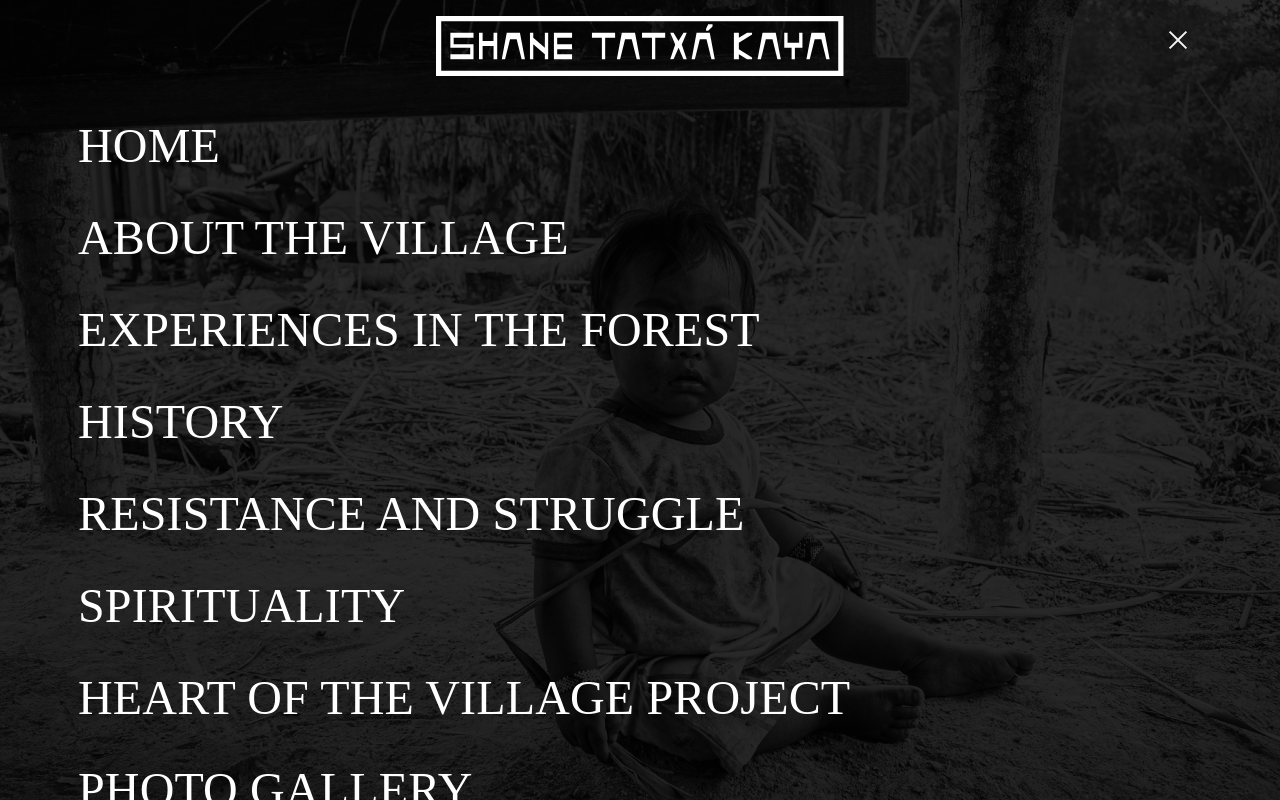
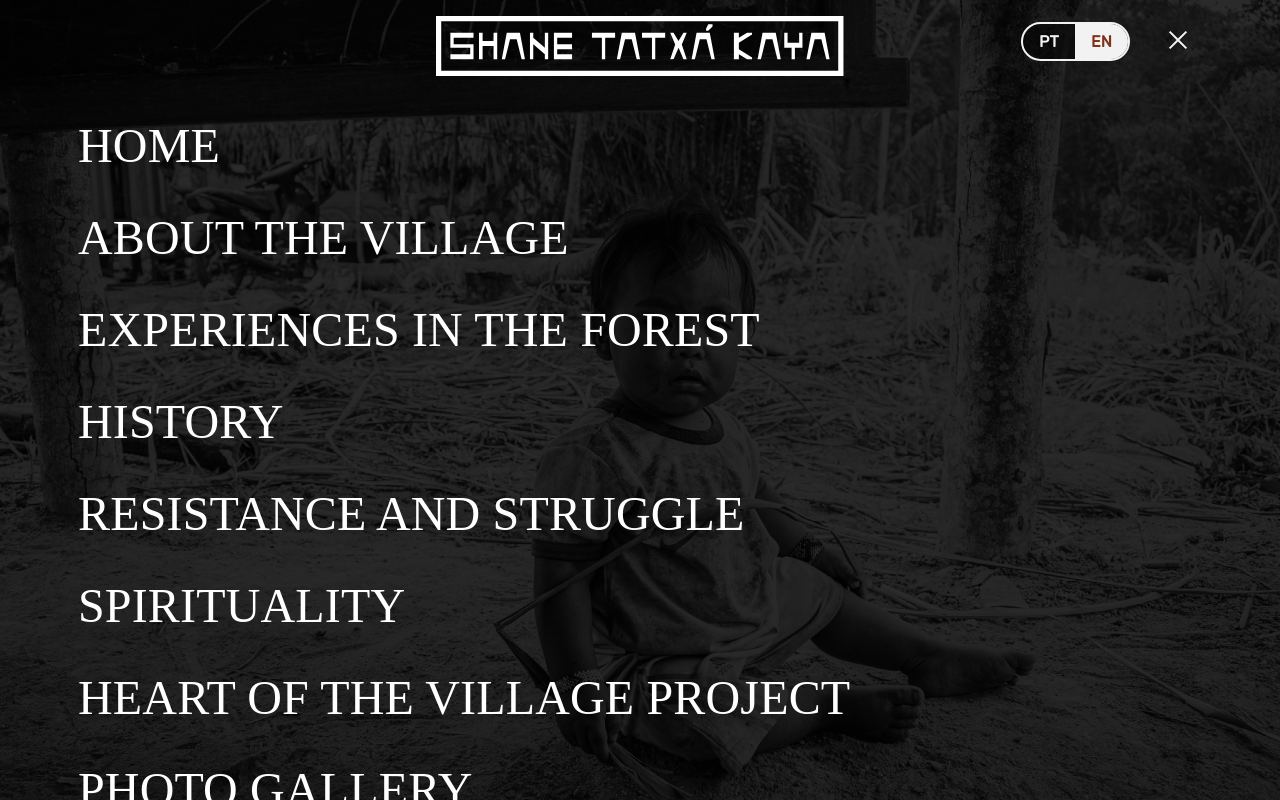
Before and after one commit to larasantos8/aldeia-shanetaxta, a Next.js app: page /en/about in a window 1280 px wide. Both pictures are taken after a click on the button "Abrir menu". Shown: the top 800 px of the page. Built offline with nearby package versions, Linux system fonts and the light colour scheme; a web font is replaced by a local one.

Commit message:
feat: refactor LanguageSwitcher component and integrate it into the Menu with updated styles

```diff
--- a/src/app/[locale]/_components/localeSwitcher/LanguageSwitcher.tsx
+++ b/src/app/[locale]/_components/localeSwitcher/index.tsx
@@ -3,11 +3,11 @@
 import { useLocale } from 'next-intl';
 import Link from 'next/link';
 import { usePathname } from 'next/navigation';
-import styles from './LanguageSwitcher.module.css';
+import styles from './style.module.scss';
 
 const LOCALES = {
-    'pt': 'Português',
-    'en': 'English'
+    'pt': 'PT',
+    'en': 'EN'
 } as const;
 
 export default function LanguageSwitcher() {
@@ -24,7 +24,7 @@ export default function LanguageSwitcher() {
                     <Link
                         key={lang}
                         href={`/${lang}${pathnameWithoutLocale}`}
-                        className={isActive ? styles.active : ''}
+                        className={`${styles.languageButton} ${isActive ? styles.active : ''}`}
                         aria-current={isActive ? 'page' : undefined}
                     >
                         {label}
--- /dev/null
+++ b/src/app/[locale]/_components/localeSwitcher/style.module.scss
@@ -0,0 +1,38 @@
+@import '../../../../styles/colors.scss';
+@import '../../../../styles/typography/_subheader.scss';
+@import '../../../../styles/_breakpoints.scss';
+
+.switcher {
+    display: inline-flex;
+    align-items: center;
+    background-color: rgba(0, 0, 0, 0.5);
+    border: 2px solid $lightest;
+    border-radius: 100px;
+    padding: 0;
+    overflow: hidden;
+}
+
+.languageButton {
+    @include subheader2-mobile;
+    text-decoration: none;
+    text-transform: uppercase;
+    color: $lightest;
+    padding: 8px 16px;
+    transition: all 0.3s ease;
+    border: none;
+    background-color: transparent;
+    cursor: pointer;
+
+    &:hover {
+        opacity: 0.8;
+    }
+
+    &.active {
+        background-color: $lightest;
+        color: $uni;
+    }
+
+    @media (min-width: $breakpoint-desktop) {
+        @include subheader2;
+    }
+}
--- a/src/app/[locale]/_components/menu/index.tsx
+++ b/src/app/[locale]/_components/menu/index.tsx
@@ -3,6 +3,7 @@
 import React, { useEffect } from 'react';
 import { useTranslations } from 'next-intl';
 import { Link } from '@/navigation';
+import LanguageSwitcher from '../localeSwitcher';
 import styles from './style.module.scss';
 
 interface MenuProps {
@@ -49,6 +50,9 @@ const Menu: React.FC<MenuProps> = ({ isOpen, onClose }) => {
           />
         </Link>
 
+        <div className={styles.topActions}>
+          <LanguageSwitcher />
+
           <button
             className={styles.closeButton}
             onClick={onClose}
@@ -59,6 +63,11 @@ const Menu: React.FC<MenuProps> = ({ isOpen, onClose }) => {
               alt="Fechar"
             />
           </button>
+        </div>
+
+        <div className={styles.mobileSwitcher}>
+          <LanguageSwitcher />
+        </div>
 
         <nav className={styles.menuNav}>
           <ul className={styles.menuList}>
--- a/src/app/[locale]/_components/menu/style.module.scss
+++ b/src/app/[locale]/_components/menu/style.module.scss
@@ -59,20 +59,33 @@
   }
 }
 
-.closeButton {
+.topActions {
   position: absolute;
   top: 16px;
   right: 78px;
+  display: none;
+  align-items: center;
+  gap: 24px;
+
+  @media (min-width: $breakpoint-desktop) {
+    display: flex;
+  }
+}
+
+.mobileSwitcher {
+  margin-bottom: 32px;
+
+  @media (min-width: $breakpoint-desktop) {
+    display: none;
+  }
+}
+
+.closeButton {
   background: none;
   border: none;
   cursor: pointer;
   padding: 8px;
-  display: none;
   transition: opacity 0.3s ease;
-
-  @media (min-width: $breakpoint-desktop) {
-    display: block;
-  }
 
   &:hover {
     opacity: 0.7;
```
Also changed, not shown: src/app/[locale]/_components/localeSwitcher/LanguageSwitcher.module.css (deleted, +0 -22 lines). Lines whose indentation alone changed are shown as unchanged.
